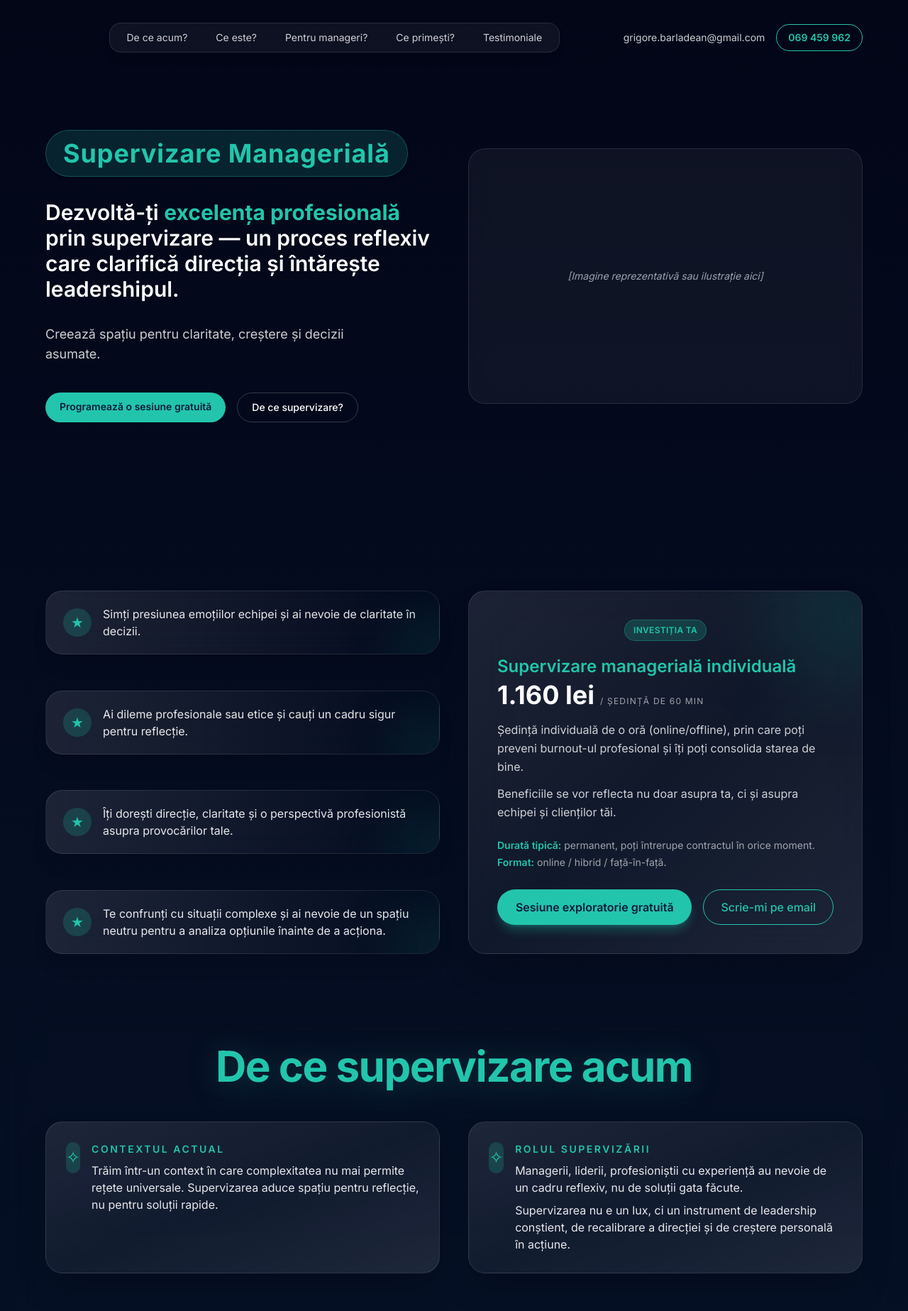
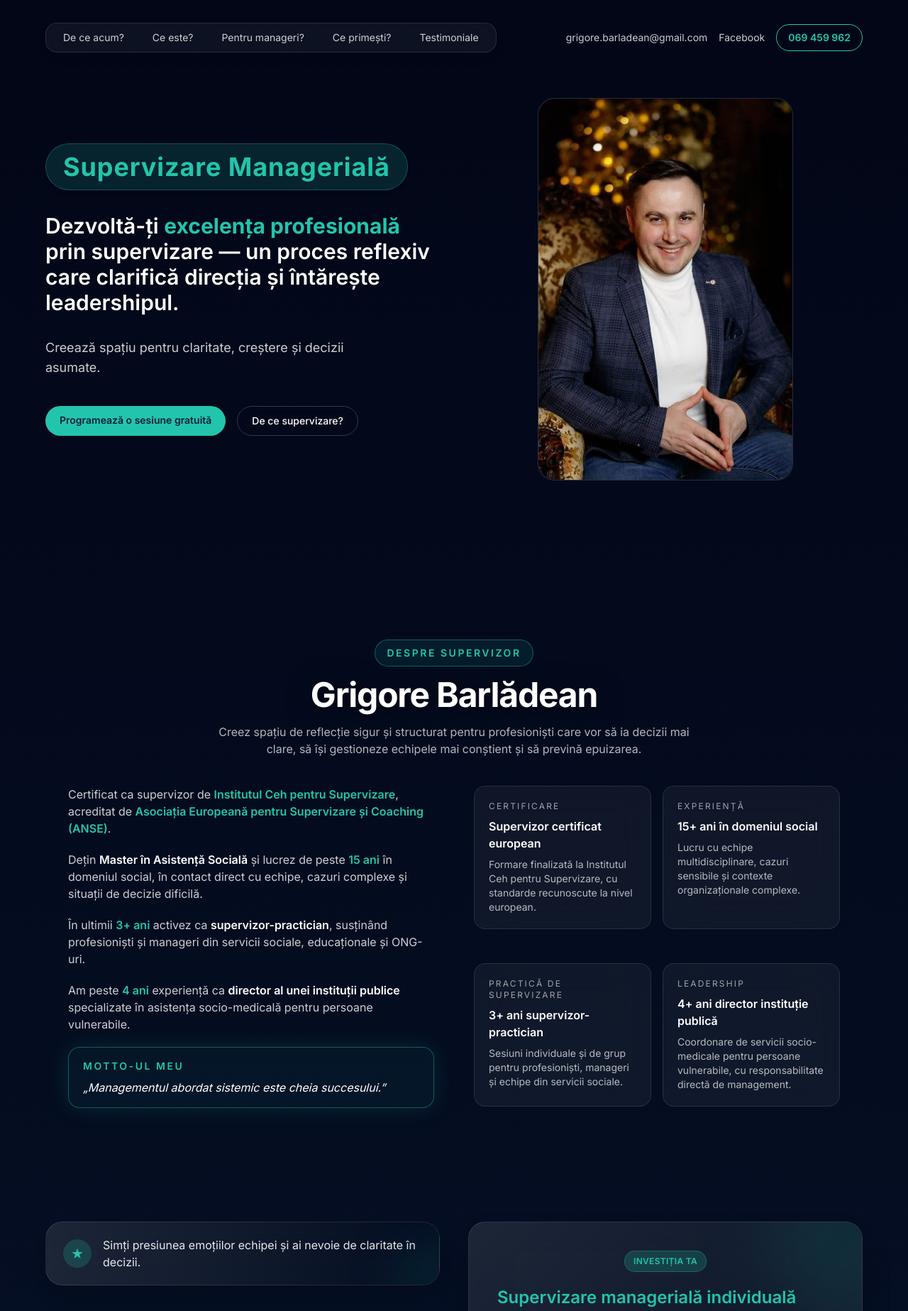
Before and after one commit to LDumitru01/Supervizare-manageriala, a PHP site: page / in a window 1280 px wide. Shown: the top 1847 px of the page at 71% size. Run offline with PHP 8.4, Linux system fonts and the light colour scheme; some libraries are stand-ins or nearby versions.

Commit message:
Add "Despre Mine" section with supervisor profile and interactive cards

```diff
--- a/index.php
+++ b/index.php
@@ -5,6 +5,8 @@
 <body class="min-h-screen text-gray-100 bg-gradient-to-b from-[#020617] via-[#07152c] to-[#020617]">
 
     <?php include __DIR__ . '/partials/header.php'; ?>
+
+    <?php include __DIR__ . '/partials/despre-mine.php'; ?>
 
     <?php include __DIR__ . '/partials/investitie.php'; ?>
 
@@ -16,6 +18,7 @@
         <?php include __DIR__ . '/partials/cum-te-convingi.php'; ?>
         <?php include __DIR__ . '/partials/testimoniale.php'; ?>
         <?php include __DIR__ . '/partials/formular.php'; ?>
+
     </main>
 
     <?php include __DIR__ . '/partials/footer.php'; ?>
--- /dev/null
+++ b/partials/despre-mine.php
@@ -0,0 +1,147 @@
+<!-- SECȚIUNE DESPRE MINE -->
+<section id="despre-mine" class="panel-section py-16 lg:py-24">
+    <div class="section-inner px-4 sm:px-6 lg:px-8 space-y-10">
+
+        <!-- TITLU + BADGE -->
+        <div class="text-center space-y-4">
+            <div class="inline-flex items-center px-4 py-2 rounded-full
+                        bg-accent/10 border border-accent/40
+                        text-xs sm:text-sm font-semibold tracking-[0.18em]
+                        uppercase text-accent">
+                Despre supervizor
+            </div>
+
+            <h2 class="text-3xl sm:text-4xl lg:text-5xl font-extrabold tracking-tight
+                       text-white drop-shadow-[0_4px_18px_rgba(0,0,0,0.5)]">
+                Grigore Barlădean
+            </h2>
+
+            <p class="text-sm sm:text-base text-white/70 max-w-2xl mx-auto">
+                Creez spațiu de reflecție sigur și structurat pentru profesioniști
+                care vor să ia decizii mai clare, să își gestioneze echipele mai
+                conștient și să prevină epuizarea.
+            </p>
+        </div>
+
+        <!-- GRID CONȚINUT -->
+        <div class="grid grid-cols-1 lg:grid-cols-2 gap-10 lg:gap-14 items-start">
+
+            <!-- COLUMNA STÂNGĂ – TEXT -->
+            <div class="space-y-5 text-white/80 text-sm sm:text-base leading-relaxed">
+                <p>
+                    Certificat ca supervizor de <span class="text-accent font-semibold">
+                    Institutul Ceh pentru Supervizare</span>, acreditat de
+                    <span class="text-accent font-semibold">
+                    Asociația Europeană pentru Supervizare și Coaching (ANSE)</span>.
+                </p>
+
+                <p>
+                    Dețin <span class="font-semibold text-white">Master în Asistență Socială</span>
+                    și lucrez de peste <span class="text-accent font-semibold">15 ani</span> în
+                    domeniul social, în contact direct cu echipe, cazuri complexe și situații
+                    de decizie dificilă.
+                </p>
+
+                <p>
+                    În ultimii <span class="text-accent font-semibold">3+ ani</span> activez ca
+                    <span class="font-semibold text-white">supervizor-practician</span>, susținând
+                    profesioniști și manageri din servicii sociale, educaționale și ONG-uri.
+                </p>
+
+                <p>
+                    Am peste <span class="text-accent font-semibold">4 ani</span> experiență ca
+                    <span class="font-semibold text-white">director al unei instituții publice</span>
+                    specializate în asistența socio-medicală pentru persoane vulnerabile.
+                </p>
+
+                <!-- MOTTO -->
+                <div class="mt-4 border border-accent/40 bg-accent/5 rounded-2xl px-5 py-4
+                            shadow-[0_0_30px_rgba(34,197,172,0.15)]">
+                    <p class="text-xs sm:text-sm uppercase tracking-[0.18em] text-accent font-semibold mb-2">
+                        Motto-ul meu
+                    </p>
+                    <p class="italic text-sm sm:text-base text-white">
+                        „Managementul abordat sistemic este cheia succesului.”
+                    </p>
+                </div>
+            </div>
+
+            <!-- COLUMNA DREAPTĂ – CARDURI INTERACTIVE -->
+            <div class="grid grid-cols-1 sm:grid-cols-2 gap-4">
+
+                <!-- CARD 1 -->
+                <div class="rounded-2xl border border-white/10 bg-white/5
+                            p-4 sm:p-5 backdrop-blur-xl
+                            hover:bg-white/10 hover:-translate-y-1
+                            hover:shadow-[0_18px_45px_rgba(0,0,0,0.35)]
+                            transition cursor-default">
+                    <p class="text-xs uppercase tracking-[0.18em] text-white/60 mb-2">
+                        Certificare
+                    </p>
+                    <p class="text-sm sm:text-base text-white font-semibold">
+                        Supervizor certificat european
+                    </p>
+                    <p class="mt-2 text-xs sm:text-sm text-white/70">
+                        Formare finalizată la Institutul Ceh pentru Supervizare,
+                        cu standarde recunoscute la nivel european.
+                    </p>
+                </div>
+
+                <!-- CARD 2 -->
+                <div class="rounded-2xl border border-white/10 bg-white/5
+                            p-4 sm:p-5 backdrop-blur-xl
+                            hover:bg-white/10 hover:-translate-y-1
+                            hover:shadow-[0_18px_45px_rgba(0,0,0,0.35)]
+                            transition cursor-default">
+                    <p class="text-xs uppercase tracking-[0.18em] text-white/60 mb-2">
+                        Experiență
+                    </p>
+                    <p class="text-sm sm:text-base text-white font-semibold">
+                        15+ ani în domeniul social
+                    </p>
+                    <p class="mt-2 text-xs sm:text-sm text-white/70">
+                        Lucru cu echipe multidisciplinare, cazuri sensibile
+                        și contexte organizaționale complexe.
+                    </p>
+                </div>
+
+                <!-- CARD 3 -->
+                <div class="mt-8 rounded-2xl border border-white/10 bg-white/5
+                            p-4 sm:p-5 backdrop-blur-xl
+                            hover:bg-white/10 hover:-translate-y-1
+                            hover:shadow-[0_18px_45px_rgba(0,0,0,0.35)]
+                            transition cursor-default">
+                    <p class="text-xs uppercase tracking-[0.18em] text-white/60 mb-2">
+                        Practică de supervizare
+                    </p>
+                    <p class="text-sm sm:text-base text-white font-semibold">
+                        3+ ani supervizor-practician
+                    </p>
+                    <p class="mt-2 text-xs sm:text-sm text-white/70">
+                        Sesiuni individuale și de grup pentru profesioniști,
+                        manageri și echipe din servicii sociale.
+                    </p>
+                </div>
+
+                <!-- CARD 4 -->
+                <div class="mt-8 rounded-2xl border border-white/10 bg-white/5
+                            p-4 sm:p-5 backdrop-blur-xl
+                            hover:bg-white/10 hover:-translate-y-1
+                            hover:shadow-[0_18px_45px_rgba(0,0,0,0.35)]
+                            transition cursor-default">
+                    <p class="text-xs uppercase tracking-[0.18em] text-white/60 mb-2">
+                        Leadership
+                    </p>
+                    <p class="text-sm sm:text-base text-white font-semibold">
+                        4+ ani director instituție publică
+                    </p>
+                    <p class="mt-2 text-xs sm:text-sm text-white/70">
+                        Coordonare de servicii socio-medicale pentru persoane
+                        vulnerabile, cu responsabilitate directă de management.
+                    </p>
+                </div>
+
+            </div>
+        </div>
+    </div>
+</section>
--- a/partials/footer.php
+++ b/partials/footer.php
@@ -1,7 +1,16 @@
 <footer class="panel-section">
-    <div class="max-w-6xl mx-auto px-4 sm:px-6 lg:px-8 py-6
-                text-[0.7rem] sm:text-xs text-gray-500
-                flex justify-center text-center">
-        <span>© 2025 Supervizare Managerială. Toate drepturile rezervate.</span>
+    <div class="max-w-6xl mx-auto px-4 sm:px-6 lg:px-8 py-8
+                text-gray-500 flex flex-col items-center text-center space-y-4">
+
+        <!-- LOGO MAI MARE -->
+        <img src="./Images/LucruLogo.png"
+             alt="Logo Grigore Barladean"
+             class="w-40 sm:w-48 h-auto object-contain drop-shadow-xl" />
+
+        <!-- TEXT -->
+        <a href="https://icode.md/ro/creare-site"
+           class="text-[0.75rem] sm:text-xs text-gray-400 hover:text-accent transition">
+            Create site | iCode.md
+        </a>
     </div>
 </footer>
--- a/partials/formular.php
+++ b/partials/formular.php
@@ -1,13 +1,13 @@
 <!-- SECȚIUNE FORMULAR -->
-<section id="formular" class="section-inner">
+<section id="formular" class="panel-section py-20 px-4 sm:px-6 lg:px-8">
     <div class="section-inner">
 
         <!-- TITLU + SUBTITLU -->
-        <h2 class=" text-center text-accent font-extrabold tracking-tight
+        <h2 class="text-center text-accent font-extrabold tracking-tight
            text-4xl sm:text-5xl lg:text-6xl drop-shadow-[0_4px_20px_rgba(34,197,172,0.25)] uppercase">
             Programează o sesiune exploratorie gratuită
         </h2>
-        <p class="mt-4 text-center text-sm sm:text-base text-white/80 max-w-2xl mx-auto">
+        <p class="section-inner mt-4 text-center text-sm sm:text-base text-white/80 max-w-2xl mx-auto">
             Completează formularul de mai jos, iar eu voi reveni cu un răspuns pentru a stabili împreună
             ziua și ora potrivită pentru tine.
         </p>
--- a/partials/head.php
+++ b/partials/head.php
@@ -1,7 +1,36 @@
 <head>
     <meta charset="UTF-8" />
     <meta name="viewport" content="width=device-width, initial-scale=1.0" />
-    <title>Supervizare Managerială</title>
+
+    <!-- TITLU SEO -->
+    <title>Supervizare Managerială — Dezvoltare Profesională și Claritate în Leadership</title>
+
+    <!-- META DESCRIPTION SEO -->
+    <meta name="description"
+          content="Supervizare managerială pentru profesioniști și manageri. Obține claritate, maturitate profesională și un spațiu sigur de reflexie ghidată.">
+
+    <!-- KEYWORDS SEO -->
+    <meta name="keywords"
+          content="supervizare managerială, dezvoltare profesională, leadership, coaching, management, reflexie profesională, claritate decizională">
+
+    <!-- AUTHOR -->
+    <meta name="author" content="Grigore Barladean">
+
+    <!-- FAVICON -->
+    <link rel="icon" type="image/png" href="./Images/favicon.png" />
+
+    <!-- OPEN GRAPH (FACEBOOK / LINKEDIN PREVIEW) -->
+    <meta property="og:title" content="Supervizare Managerială — Crește-ți excelența profesională">
+    <meta property="og:description" content="Proces reflexiv profesional pentru claritate, direcție și leadership puternic.">
+    <meta property="og:image" content="./Images/og-image.png">
+    <meta property="og:url" content="https://supervizare-manageriala.md">
+    <meta property="og:type" content="website">
+
+    <!-- TWITTER CARD (X) -->
+    <meta name="twitter:card" content="summary_large_image">
+    <meta name="twitter:title" content="Supervizare Managerială — Claritate și profesionalism">
+    <meta name="twitter:description" content="Supervizare profesională pentru manageri și specialiști.">
+    <meta name="twitter:image" content="./Images/og-image.png">
 
     <!-- Tailwind CDN -->
     <script src="https://cdn.tailwindcss.com"></script>
--- a/partials/header.php
+++ b/partials/header.php
@@ -1,13 +1,8 @@
-<section class="relative overflow-hidden text-white panel-section pb-24 lg:pb-32">
+<section class="relative overflow-hidden text-white panel-section pb-24 lg:pb-32 px-4 sm:px-6 lg:px-8">
     <div class="section-inner pt-5 lg:pt-8 min-h-[80vh] flex flex-col">
 
         <!-- NAV SUS -->
         <header class="w-full flex items-center justify-between gap-6">
-
-            <!-- STÂNGA – logo text (deocamdată gol) -->
-            <div class="flex items-center gap-2">
-                <!-- Poți pune logo aici -->
-            </div>
 
             <!-- NAV DESKTOP -->
             <nav
@@ -34,12 +29,20 @@
                 </a>
             </nav>
 
-            <!-- CONTACT DESKTOP -->
+            <!-- CONTACT DESKTOP (email + Facebook + telefon) -->
             <div class="hidden sm:flex items-center gap-4 text-sm">
                 <a href="mailto:grigore.barladean@gmail.com"
                    class="text-white/80 hover:text-accent">
                     grigore.barladean@gmail.com
                 </a>
+
+                <!-- LINK FACEBOOK -->
+                <a href="https://www.facebook.com/profile.php?id=61569330804221"
+                   target="_blank" rel="noopener"
+                   class="text-white/80 hover:text-accent">
+                    Facebook
+                </a>
+
                 <a href="tel:069459962"
                    class="px-4 py-2 rounded-full border border-accent text-accent
                           hover:bg-accent hover:text-primary transition
@@ -76,6 +79,11 @@
                    class="text-white/80 hover:text-accent">
                     grigore.barladean@gmail.com
                 </a>
+                <a href="https://www.facebook.com/profile.php?id=61569330804221"
+                   target="_blank" rel="noopener"
+                   class="text-white/80 hover:text-accent">
+                    Facebook
+                </a>
                 <a href="tel:069459962"
                    class="inline-flex items-center justify-center px-4 py-2
                           rounded-full border border-accent text-accent
@@ -92,17 +100,20 @@
             <!-- STÂNGA -->
             <div class="space-y-8">
 
-                <div class="inline-flex items-center px-6 py-3 rounded-full
-                            bg-accent/15 border border-accent/30
-                            text-accent font-extrabold text-3xl sm:text-4xl
-                            tracking-wide shadow-md">
+                <div class="inline-flex justify-center items-center
+                    px-6 py-3 rounded-full
+                    bg-accent/15 border border-accent/30
+                    text-accent font-extrabold text-3xl sm:text-4xl
+                    tracking-wide shadow-md text-center mx-auto">
                     Supervizare Managerială
                 </div>
 
                 <h1 class="text-xl sm:text-2xl lg:text-3xl font-semibold leading-snug
                            text-white max-w-xl">
                     Dezvoltă-ți
-                    <span class="text-accent font-bold">excelența profesională</span>
+                    <span class="text-accent font-bold">
+                        excelența profesională
+                    </span>
                     prin supervizare — un proces
                     reflexiv care clarifică direcția și întărește leadershipul.
                 </h1>
@@ -126,11 +137,12 @@
                 </div>
             </div>
 
-            <!-- DREAPTA -->
-            <div class="w-full h-[300px] lg:h-[360px] rounded-3xl bg-white/5 border border-white/10
-                        backdrop-blur-md flex items-center justify-center
-                        text-gray-400 text-sm italic">
-                [Imagine reprezentativă sau ilustrație aici]
+            <!-- DREAPTA – CARD IMAGINE -->
+            <div class="w-full max-w-[360px] h-auto rounded-3xl bg-white/5 border border-white/10
+                        backdrop-blur-md overflow-hidden mx-auto">
+                <img src="./Images/img1.jpg"
+                     alt="Portret / ilustrație supervizare"
+                     class="w-full h-auto object-cover rounded-3xl">
             </div>
 
         </div>
```
Also changed, not shown: Images/Logo.png (added), Images/LucruLogo.png (added), Images/img1.jpg (added).
